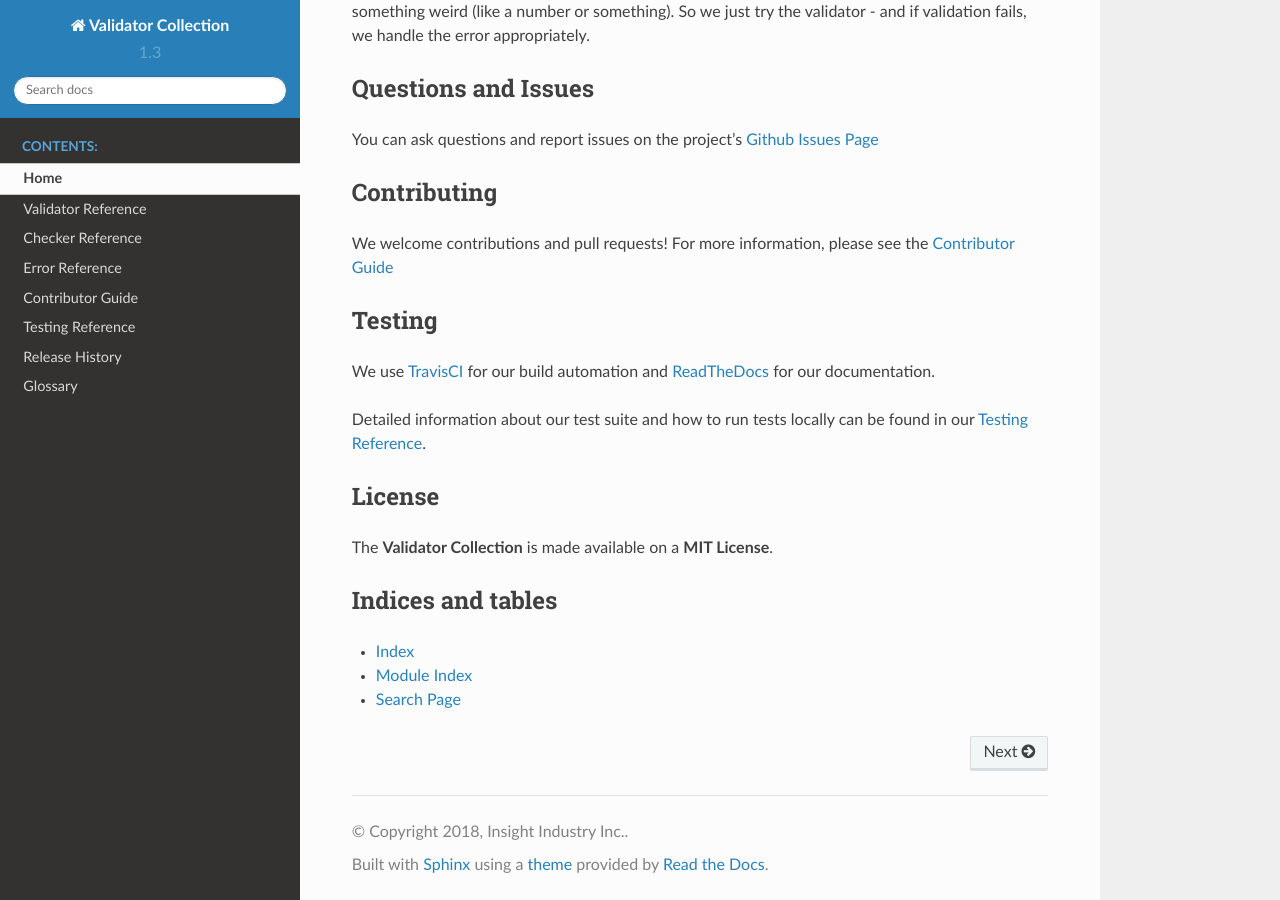
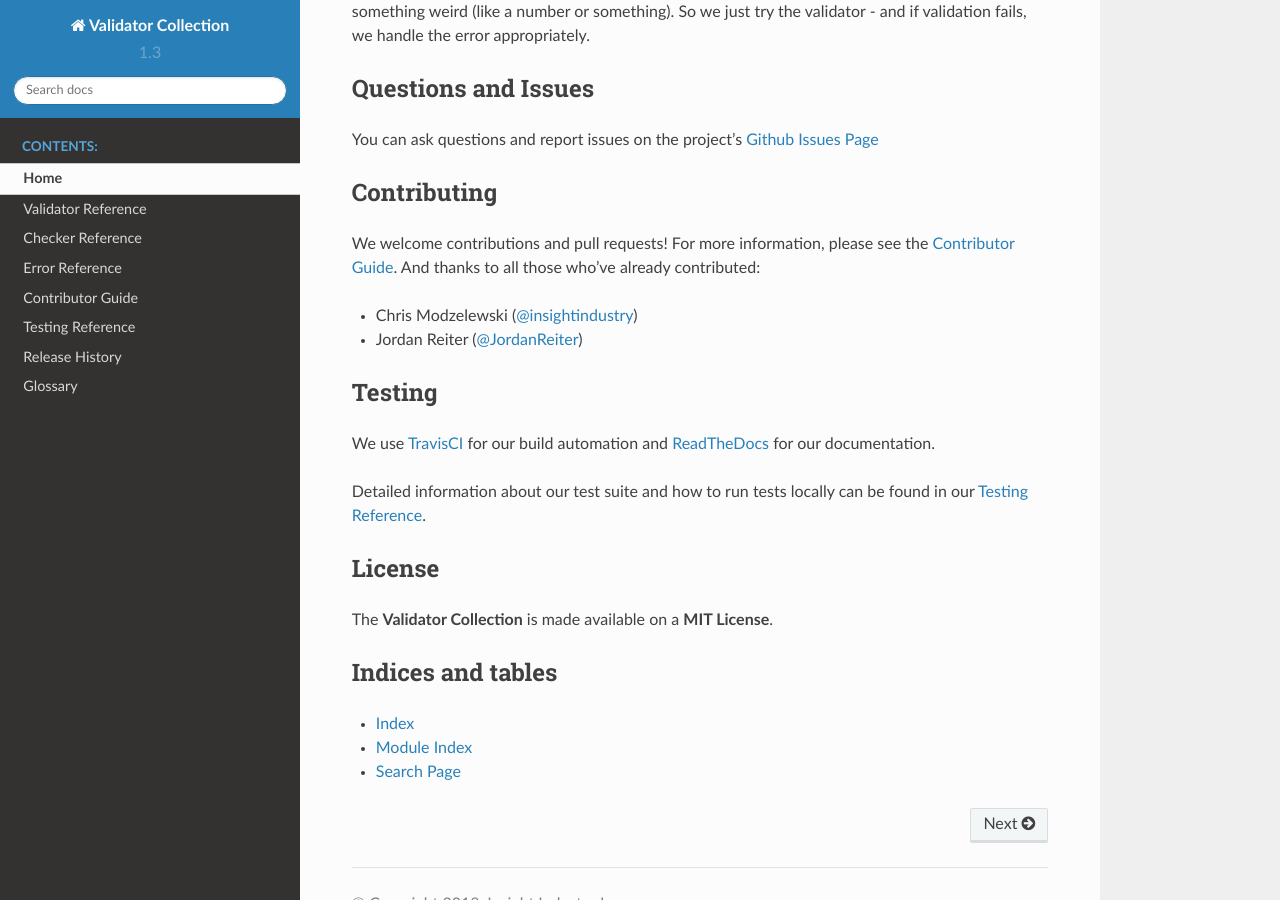
Before and after one commit to insightindustry/validator-collection, a Sphinx documentation site: the page built from docs/index.rst, in a window 1280 px wide and 900 px high, scrolled down 10003 px. Built offline with Sphinx 7.4.7 and the Read the Docs theme 2.0.0, drawn with Linux system fonts in a browser that asks for light colours.

Commit message:
Added list of contributors to documentation.

```diff
--- a/README.rst
+++ b/README.rst
@@ -719,7 +719,9 @@ Contributing
 *********************
 
 We welcome contributions and pull requests! For more information, please see the
-`Contributor Guide <http://validator-collection.readthedocs.io/en/latest/contributing.html>`_
+`Contributor Guide <http://validator-collection.readthedocs.io/en/latest/contributing.html>`_.
+
+And thanks to `all those who have contributed <https://github.com/insightindustry/validator-collection/graphs/contributors>`_!
 
 *********************
 Testing
--- /dev/null
+++ b/docs/_contributors.rst
@@ -0,0 +1,2 @@
+* Chris Modzelewski (`@insightindustry <https://github.com/insightindustry/>`_)
+* Jordan Reiter (`@JordanReiter <https://github.com/JordanReiter/>`_)
--- a/docs/history.rst
+++ b/docs/history.rst
@@ -1,6 +1,10 @@
 *****************
 Release History
 *****************
+
+.. sidebar:: Contributors
+
+  .. include:: _contributors.rst
 
 .. contents::
   :depth: 3
--- a/docs/index.rst
+++ b/docs/index.rst
@@ -275,7 +275,10 @@ Contributing
 *********************
 
 We welcome contributions and pull requests! For more information, please see the
-:doc:`Contributor Guide <contributing>`
+:doc:`Contributor Guide <contributing>`. And thanks to all those who've already
+contributed:
+
+.. include:: _contributors.rst
 
 *********************
 Testing
```
Also changed, not shown: docs/contributing.rst (+7 -0 lines).
